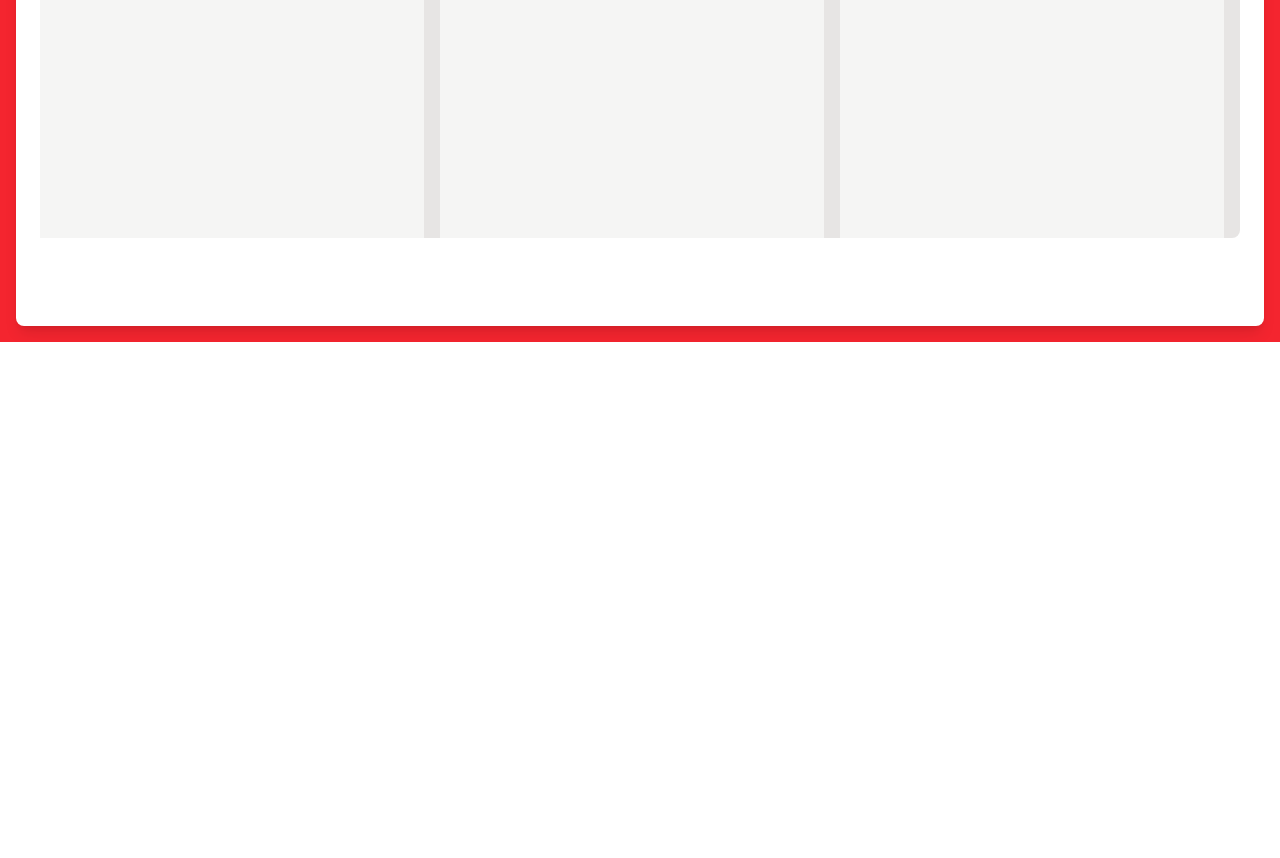
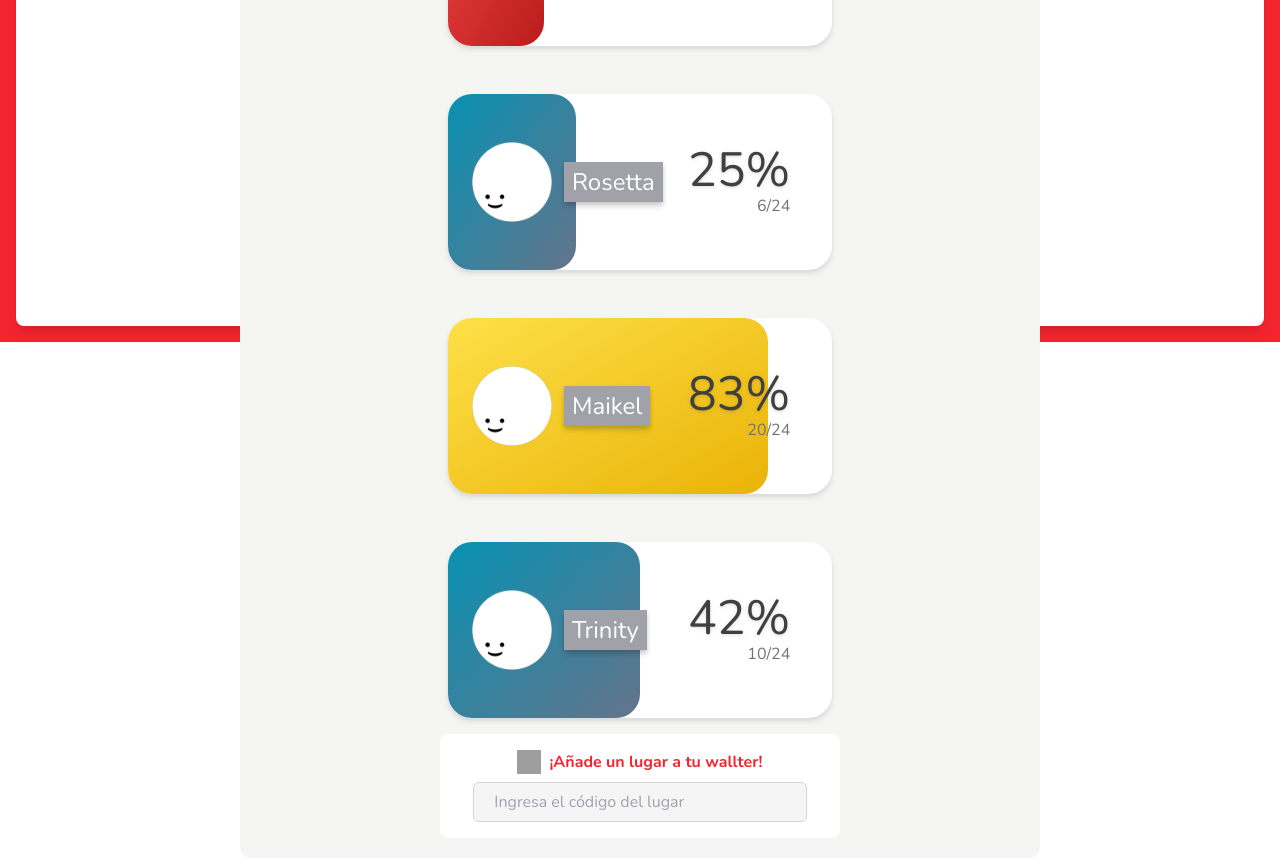
Before and after one commit to ImWalterGZ/Tarjeto-Proyecto-WebDev, a Next.js app: page /dashboard in a window 1280 px wide. Shown: the part 458-1316 px from the top of the page. Before the commit the page ends 800 px from the top, so only its background shows below. Built offline with nearby package versions, Linux system fonts and the light colour scheme; grey boxes are pictures that could not be loaded.

Commit message:
Layout dashboard usuario maquetado

```diff
--- /dev/null
+++ b/src/app/dashboard/Components/AnadirLugar.js
@@ -0,0 +1,21 @@
+export default function AnadirLugar() {
+  return (
+    <div className="flex flex-col justify-center align-middle items-center py-4 bg-white w-1/2 rounded-lg mb-5 ">
+      <div className="flex flex-row text-primary font-bold ">
+        <img
+          src="https://api.iconify.design/tabler/map-pin-plus.svg"
+          alt="Add location icon"
+          className="w-6 h-6 inline-block mr-2"
+        />
+        <p>¡Añade un lugar a tu wallter!</p>
+      </div>
+      <div className="flex w-full items-center justify-center align-middle pt-2">
+        <input
+          type="text"
+          placeholder="Ingresa el código del lugar"
+          className="border rounded-md w-10/12 h-10 py-4 bg-neutral-100 border-neutral-300 p-5"
+        />
+      </div>
+    </div>
+  );
+}
--- a/src/app/dashboard/Components/Card.js
+++ b/src/app/dashboard/Components/Card.js
@@ -1,3 +1,75 @@
-export default function Card({ logoSrc, nombreNegocio }) {
-  return <div className="w-96 h-96 bg-stone-100">Tarjeta</div>;
+import Image from "next/image";
+
+export default function Card({
+  logoSrc,
+  nombreNegocio = "Negocio sin nombre",
+  requisitoMinimo = 1,
+  visitas = 0,
+  nivel = nivel || 1,
+}) {
+  const calculateVisitPercentage = (visitas, requisitoMinimo) => {
+    if (requisitoMinimo === 0) return 0;
+    return (Number(visitas) / Number(requisitoMinimo)) * 100;
+  };
+
+  const determinarColor = (nivel) => {
+    if (nivel === 1) {
+      return "bg-gradient-to-br from-red-500 to-red-700";
+    } else if (nivel === 2) {
+      return "bg-gradient-to-br from-cyan-600 to-slate-500";
+    } else if (nivel === 3) {
+      return "bg-gradient-to-br from-yellow-300 to-yellow-500";
+    }
+    return "bg-primary";
+  };
+
+  const obtenerClaseAncho = (visitPercentage) => {
+    if (visitPercentage >= 91) return "w-11/12";
+    if (visitPercentage >= 81) return "w-10/12";
+    if (visitPercentage >= 71) return "w-9/12";
+    if (visitPercentage >= 61) return "w-8/12";
+    if (visitPercentage >= 51) return "w-7/12";
+    if (visitPercentage >= 41) return "w-6/12";
+    if (visitPercentage >= 31) return "w-5/12";
+    if (visitPercentage >= 21) return "w-4/12";
+    if (visitPercentage >= 11) return "w-3/12";
+    if (visitPercentage >= 1) return "w-2/12";
+    return "w-1/12";
+  };
+
+  const visitPercentage = calculateVisitPercentage(visitas, requisitoMinimo);
+
+  return (
+    <div className="relative flex w-96 h-44 my-4 mx-2 z-20 bg-white items-center rounded-3xl drop-shadow-md ">
+      <div className="absolute flex flex-row align-middle items-center gap-3 p-6">
+        <div className="w-20">
+          <Image
+            src={"/Shugu.png"}
+            width={500}
+            height={500}
+            alt={`Logo de ${nombreNegocio}`}
+          />
+        </div>
+
+        <div id="Nombre negocio" className="drop-shadow-md text-white text-2xl">
+          <p className="drop-shadow-md bg-zinc-400 px-2 py-1">
+            {nombreNegocio}
+          </p>
+        </div>
+      </div>
+      <div
+        className={`${determinarColor(nivel)} ${obtenerClaseAncho(
+          calculateVisitPercentage(visitas, requisitoMinimo)
+        )} h-full rounded-3xl  border-red-500`}
+      ></div>
+      <div className="absolute left-60 flex flex-col text-right">
+        <div className="text-neutral-700 text-5xl drop-shadow">
+          {visitPercentage.toFixed(0)}%
+        </div>
+        <div className="text-neutral-500">
+          {visitas}/{requisitoMinimo}
+        </div>
+      </div>
+    </div>
+  );
 }
--- a/src/app/dashboard/Components/CardContainer.js
+++ b/src/app/dashboard/Components/CardContainer.js
@@ -1,10 +1,42 @@
+import AnadirLugar from "./AnadirLugar";
 import Card from "./Card";
 export default function CardContainer() {
   return (
-    <div className="flex flex-wrap gap-4 bg-stone-200 rounded-lg">
-      <Card />
-      <Card />
-      <Card />
+    <div className="flex flex-col items-center justify-center bg-stone-100 w-8/12 rounded-xl">
+      <div
+        id="cardContainer"
+        className="flex flex-wrap items-center w-full h-auto gap-4  justify-center "
+      >
+        <Card
+          logoSrc="Card 1"
+          nombreNegocio="Shugu"
+          requisitoMinimo={12}
+          visitas={2}
+          nivel={1}
+        />
+        <Card
+          logoSrc="Card 2"
+          nombreNegocio="Rosetta"
+          requisitoMinimo={24}
+          visitas={6}
+          nivel={2}
+        />
+        <Card
+          logoSrc="Card 4"
+          nombreNegocio="Maikel"
+          requisitoMinimo={24}
+          visitas={20}
+          nivel={3}
+        />
+        <Card
+          logoSrc="Card 3"
+          nombreNegocio="Trinity"
+          requisitoMinimo={24}
+          visitas={10}
+          nivel={2}
+        />
+      </div>
+      <AnadirLugar />
     </div>
   );
 }
--- a/src/app/dashboard/page.js
+++ b/src/app/dashboard/page.js
@@ -11,7 +11,7 @@ export default function Dashboard() {
       <div className="my-16">
         <WelcomeUser />
       </div>
-      <div>
+      <div id="CardContDisplay" className="flex justify-center items-center">
         <CardContainer />
       </div>
     </div>
--- a/tailwind.config.js
+++ b/tailwind.config.js
@@ -18,6 +18,18 @@ module.exports = {
           light: "#F75A5A",
           dark: "#B31C1C",
         },
+        oro: {
+          DEFAULT: "#FFFF4A",
+          shadow: "#B7900F",
+        },
+        plata: {
+          DEFAULT: "#90C1DB",
+          shadow: "#4D6775",
+        },
+        rubi: {
+          DEFAULT: "#F42630",
+          shadow: "#8E161C",
+        },
       },
     },
   },
```
Also changed, not shown: public/Shugu.png (added), public/map-pin-plus.svg (added).
